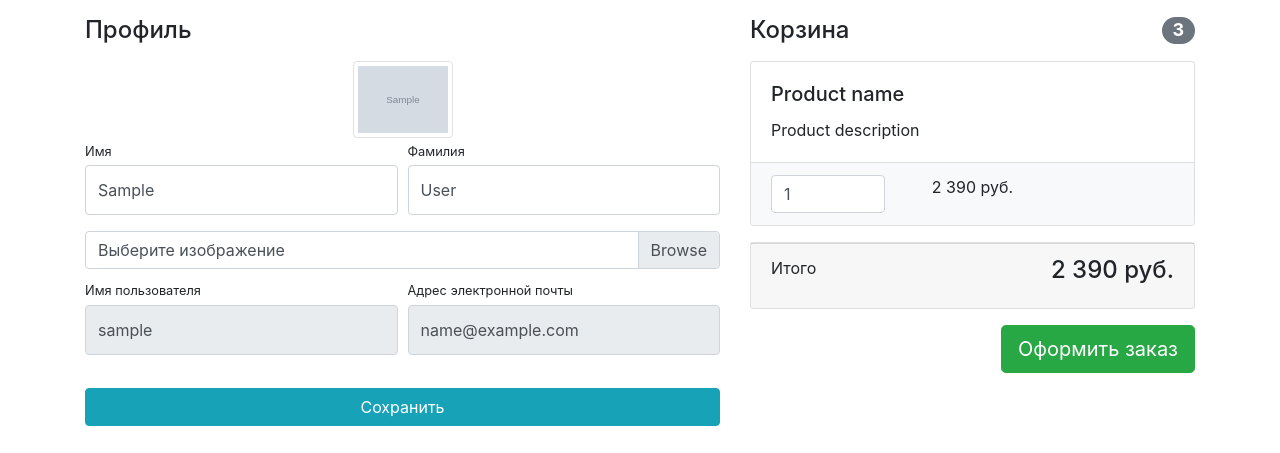
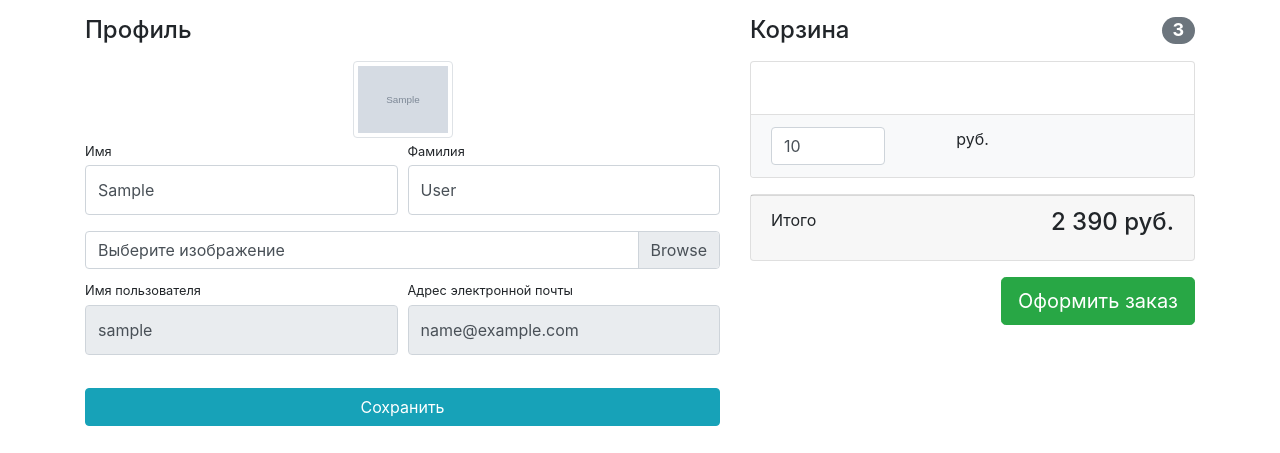
Before and after one commit to Vokler/geekshop-1551-1593-1594, a Django app: page /users/profile/ in a window 1280 px wide. Shown: the part 56-509 px from the top of the page. Run offline with Django 4.2, Linux system fonts and the light colour scheme; a user stored in the database is signed in; data comes from the database, SQL or seed files in the repository; tables that the repository leaves empty hold one stand-in row (values such as "Sample post"); grey boxes marked "Sample" are stand-in pictures; some libraries are stand-ins or nearby versions.

Commit message:
added basket_add() method

```diff
--- a/baskets/templates/baskets/basket.html
+++ b/baskets/templates/baskets/basket.html
@@ -2,19 +2,20 @@
     <h4 class="mt-3 mb-3 d-flex justify-content-between align-items-center mb-3">
         Корзина <span class="badge badge-secondary badge-pill">3</span>
     </h4>
+    {% for basket in baskets %}
         <div class="card mb-3">
             <div class="card-body">
-            <h5 class="card-title">Product name</h5>
-            <p class="card-text">Product description</p>
+                <h5 class="card-title">{{ basket.product.name }}</h5>
+                <p class="card-text">{{ basket.product.description }}</p>
             </div>
             <ul class="list-group list-group-flush">
                 <li class="list-group-item bg-light">
                     <div class="row text-center">
                         <div class="col-lg-4">
                             <input name="basketID" type="number" class="form-control"
-                               value="1" min="0">
+                                   value="{{ basket.quantity }}" min="0">
                         </div>
-                    <div class="col-lg-4">2 390 руб.</div>
+                        <div class="col-lg-4">{{ basket.product.price }} руб.</div>
                         <div class="col-lg-4">
                             <a href="#">
                                 <i class="fas fa-trash"></i>
@@ -24,6 +25,7 @@
                 </li>
             </ul>
         </div>
+    {% endfor %}
     <div class="card mb-3">
         <div class="card-footer">
             <p class="float-left">Итого</p>
--- /dev/null
+++ b/baskets/urls.py
@@ -0,0 +1,9 @@
+from django.urls import path
+
+from baskets.views import basket_add
+
+app_name = 'baskets'
+
+urlpatterns = [
+    path('basket-add/<int:product_id>/', basket_add, name='basket_add'),
+]
--- a/geekshop/urls.py
+++ b/geekshop/urls.py
@@ -25,6 +25,7 @@
     path('', index, name='index'),
     path('products/', include('products.urls', namespace='products')),
     path('users/', include('users.urls', namespace='users')),
+    path('baskets/', include('baskets.urls', namespace='baskets')),
 ]
 
 if settings.DEBUG:
--- a/products/templates/products/products.html
+++ b/products/templates/products/products.html
@@ -74,7 +74,9 @@
                                     <p class="card-text">{{ product.description }}</p>
                                 </div>
                                 <div class="card-footer text-center">
-                                    <button type="button" class="btn btn-outline-success">Отправить в корзину</button>
+                                    <a href="{% url 'baskets:basket_add' product.id %}" class="btn btn-outline-success">
+                                        Отправить в корзину
+                                    </a>
                                 </div>
                             </div>
                         </div>
```
Also changed, not shown: baskets/views.py (+17 -2 lines). Lines whose indentation alone changed are shown as unchanged.
